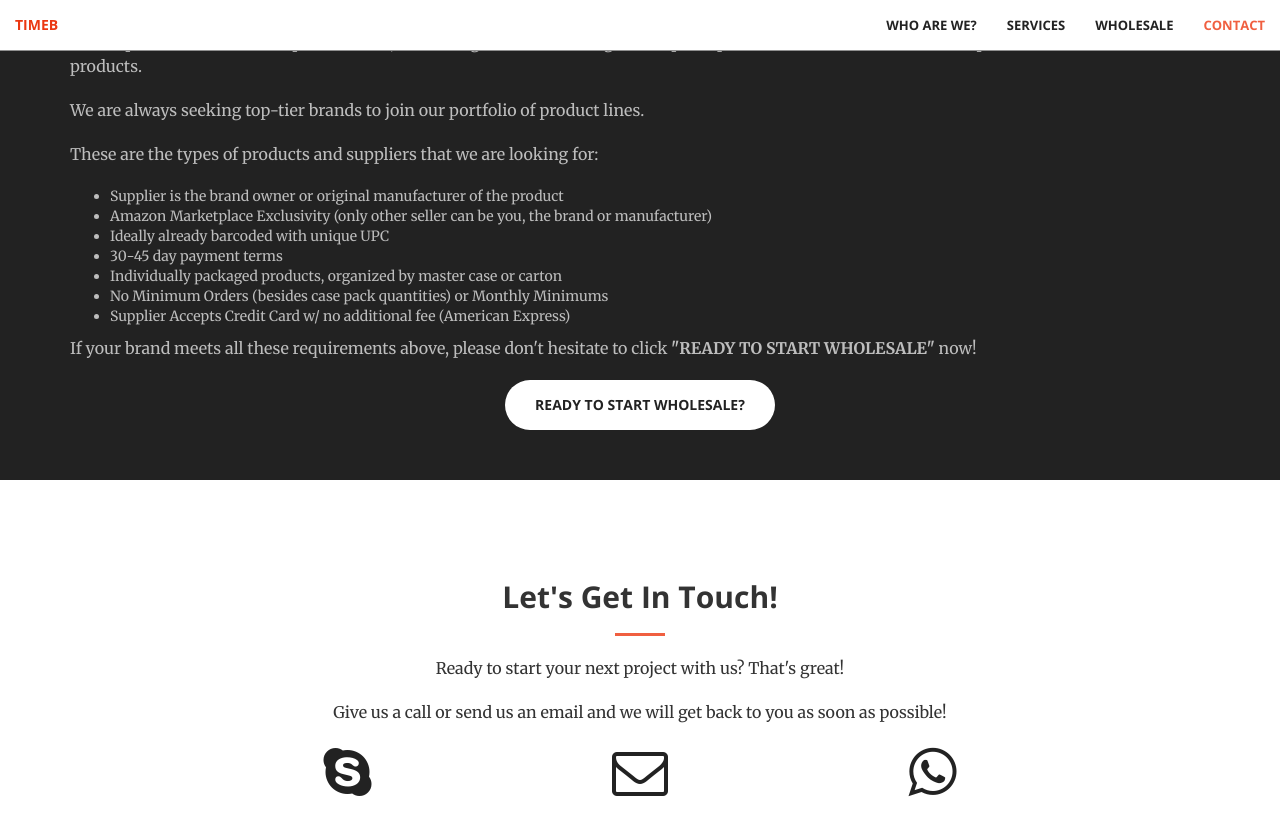
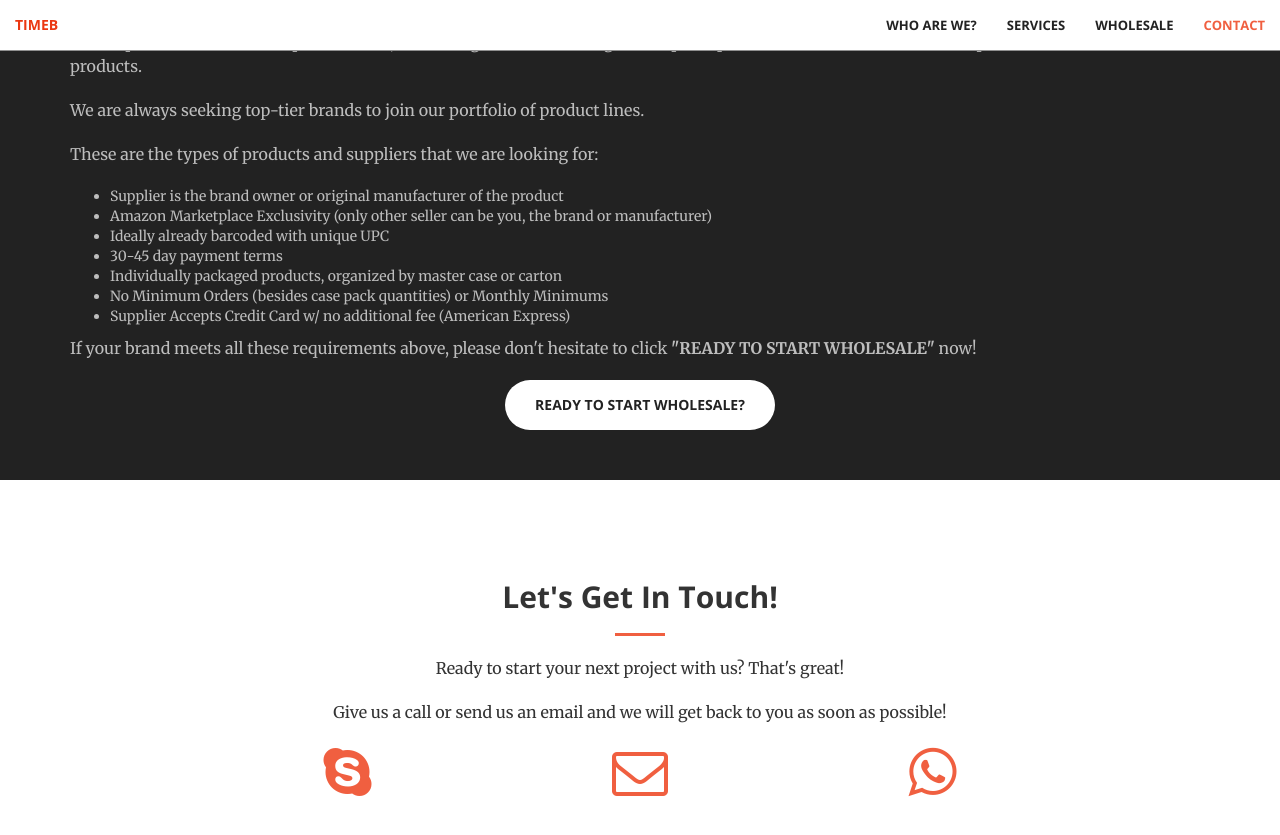
Before and after one commit to TimeBinc/TimeBinc.github.io, a Jekyll site: the page built from index.html, in a window 1280 px wide and 900 px high, scrolled down 2795 px. Shown: the top 835 px of the window. Built offline with Jekyll 4.4.1, drawn with Linux system fonts in a browser that asks for light colours.

Commit message:
Update _base.scss

```diff
--- a/_sass/_base.scss
+++ b/_sass/_base.scss
@@ -327,7 +327,7 @@ header {
 
 // Contact
 #contact .fa {
-    color: $theme-dark;
+    color: $theme-primary;
     font-size: 4em;
 }
 
```
